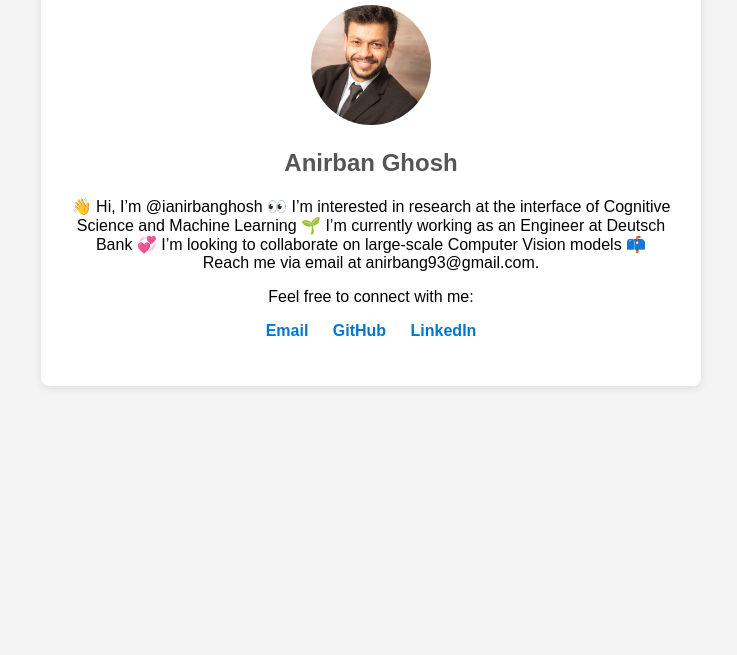
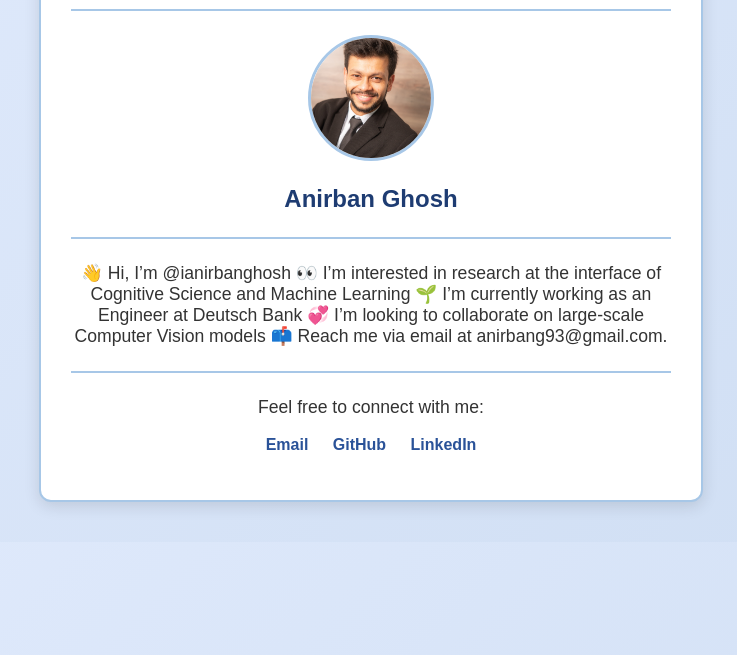
Before and after one commit to theNinthElement/theNinthElement.github.io, a plain HTML site: page main/about.html in a window 1280 px wide. Shown: the part 145-800 px from the top of the page, without its empty margins (269-1006 px from the left). Drawn offline with Linux system fonts and the light colour scheme.

Commit message:
some styling

```diff
--- a/assets/css/style.css
+++ b/assets/css/style.css
@@ -1,6 +1,6 @@
 body {
     font-family: Arial, sans-serif;
-    background: #f4f4f4;
+    background: linear-gradient(135deg, #e0eafc 0%, #cfdef3 100%);
     margin: 0;
     padding: 0;
 }
@@ -9,9 +9,10 @@ body {
     margin: 40px auto;
     background: #fff;
     padding: 30px;
-    border-radius: 8px;
-    box-shadow: 0 2px 8px rgba(0,0,0,0.1);
+    border-radius: 12px;
+    box-shadow: 0 4px 16px rgba(0,0,0,0.12);
     text-align: center;
+    border: 2px solid #a7c7e7;
 }
 .profile-img {
     width: 120px;
@@ -19,13 +20,25 @@ body {
     border-radius: 50%;
     object-fit: cover;
     margin-bottom: 20px;
+    border: 3px solid #a7c7e7;
 }
 h1 {
-    color: #333;
+    color: #2a5298;
+    margin-bottom: 10px;
 }
 h2 {
-    color: #555;
+    color: #1e3c72;
     margin-top: 0;
+    margin-bottom: 10px;
+}
+p {
+    color: #333;
+    font-size: 1.1em;
+}
+hr {
+    border: none;
+    border-top: 2px solid #a7c7e7;
+    margin: 24px 0;
 }
 ul {
     list-style: none;
@@ -36,10 +49,12 @@ ul li {
     margin: 0 10px;
 }
 ul li a {
-    color: #0077cc;
+    color: #2a5298;
     text-decoration: none;
     font-weight: bold;
+    transition: color 0.2s;
 }
 ul li a:hover {
+    color: #1e3c72;
     text-decoration: underline;
 }
--- a/main/about.html
+++ b/main/about.html
@@ -9,9 +9,12 @@
 <body>
     <div class="container">
         <h1>About Me</h1>
+        <hr>
         <img src="../assets/images/DSC_4785.jpeg" alt="Anirban Ghosh" class="profile-img">
         <h2>Anirban Ghosh</h2>
+        <hr>
         <p>👋 Hi, I’m @ianirbanghosh 👀 I’m interested in research at the interface of Cognitive Science and Machine Learning 🌱 I’m currently working as an Engineer at Deutsch Bank 💞️ I’m looking to collaborate on large-scale Computer Vision models 📫 Reach me via email at anirbang93@gmail.com.</p>
+        <hr>
         <p>Feel free to connect with me:</p>
         <ul>
             <li><a href="mailto:anirbang93@gmail.com">Email</a></li>
```
